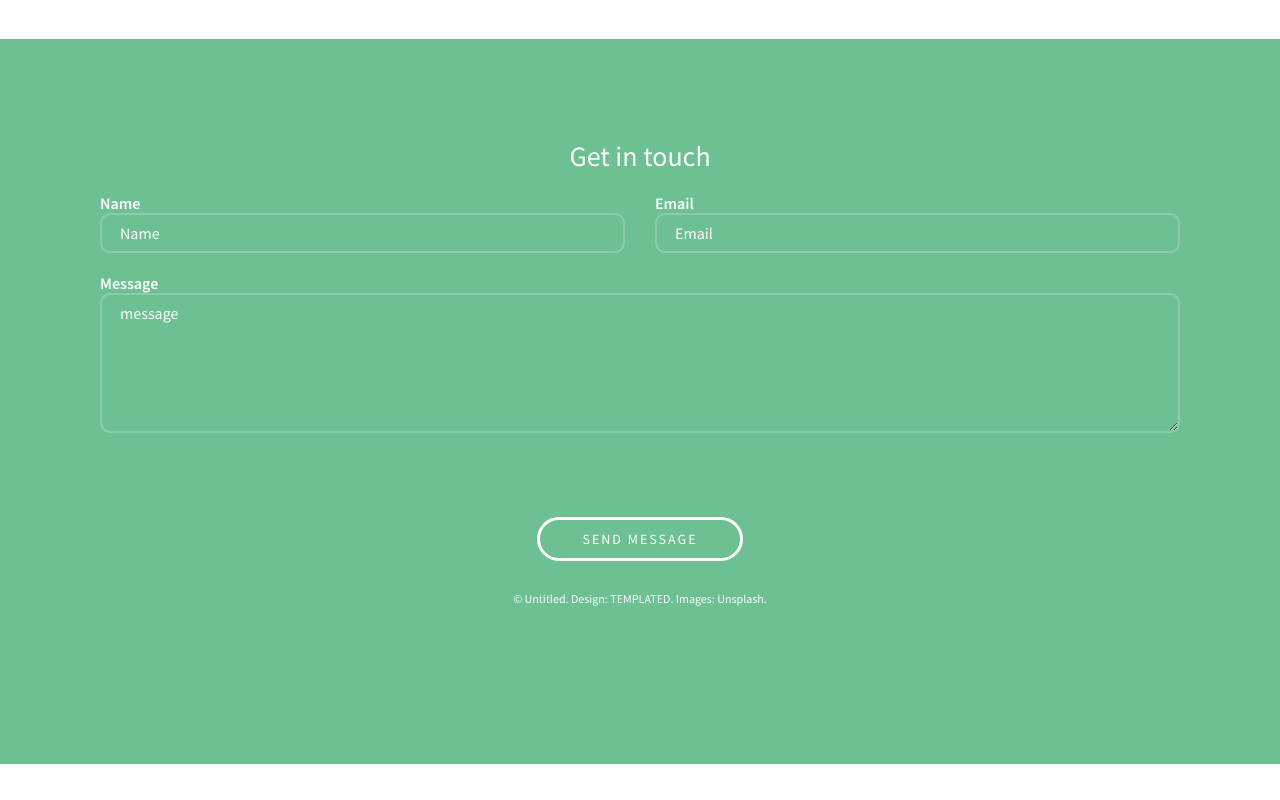
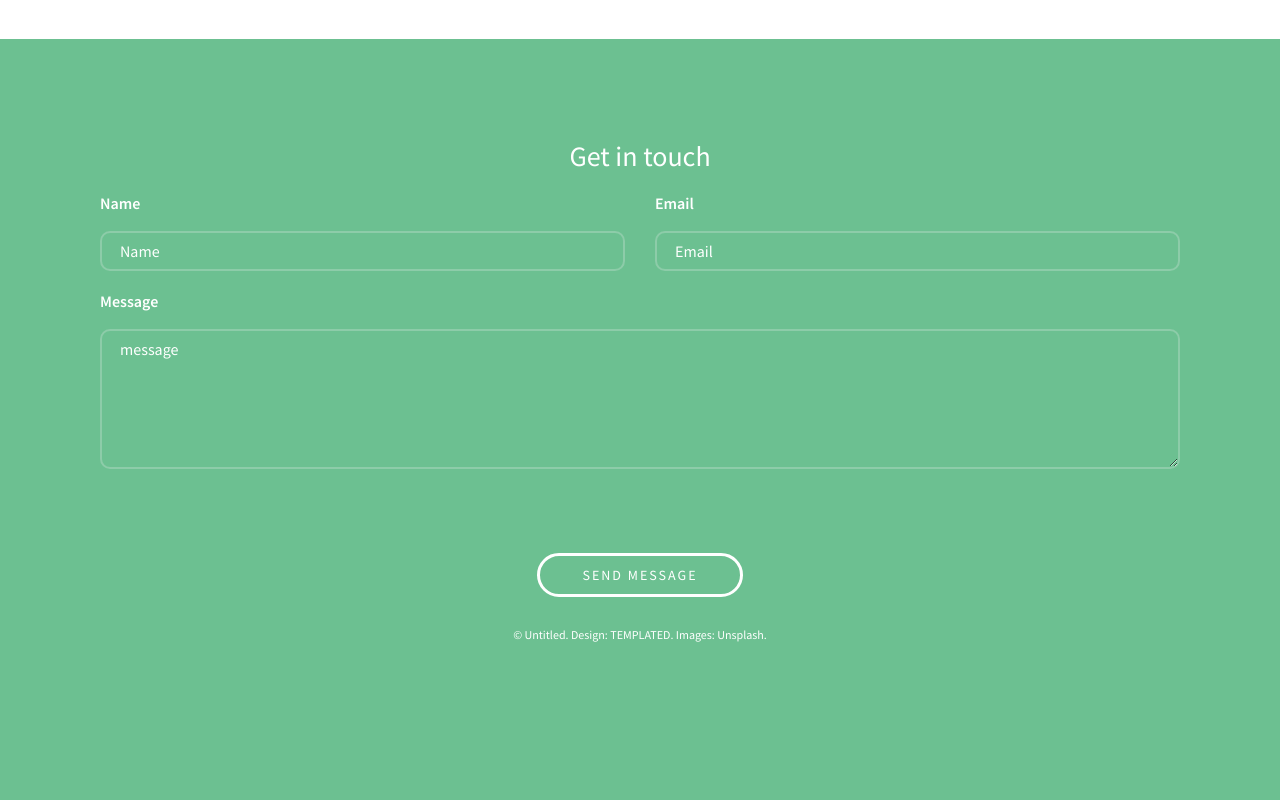
Before and after one commit to otaviojneto/projection, a plain HTML site: page index.html in a window 1280 px wide. Shown: the part 1457-2257 px from the top of the page. Before the commit the page ends 2221 px from the top, so only its background shows below. Drawn offline with nearby package versions, Linux system fonts and the light colour scheme.

Commit message:
reajustes feitos para o  Projection

```diff
--- a/assets/styles.css
+++ b/assets/styles.css
@@ -213,6 +213,12 @@ body {
 
 }
 
+.forms .box-input .label-form{
+    font-weight: 600;
+    margin-bottom: 18px;
+    display: block;
+}
+
 .forms .box-input .input-form {
     display: block;
     width: 100%;
```
